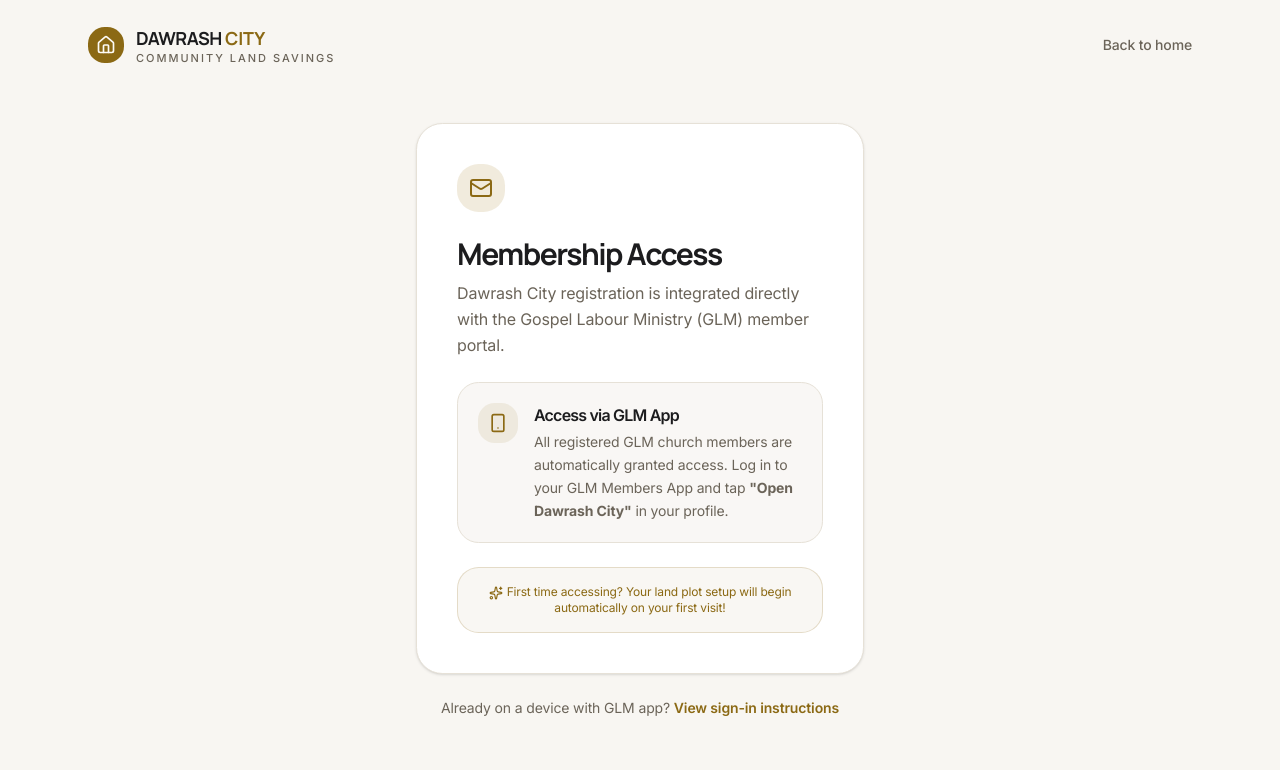
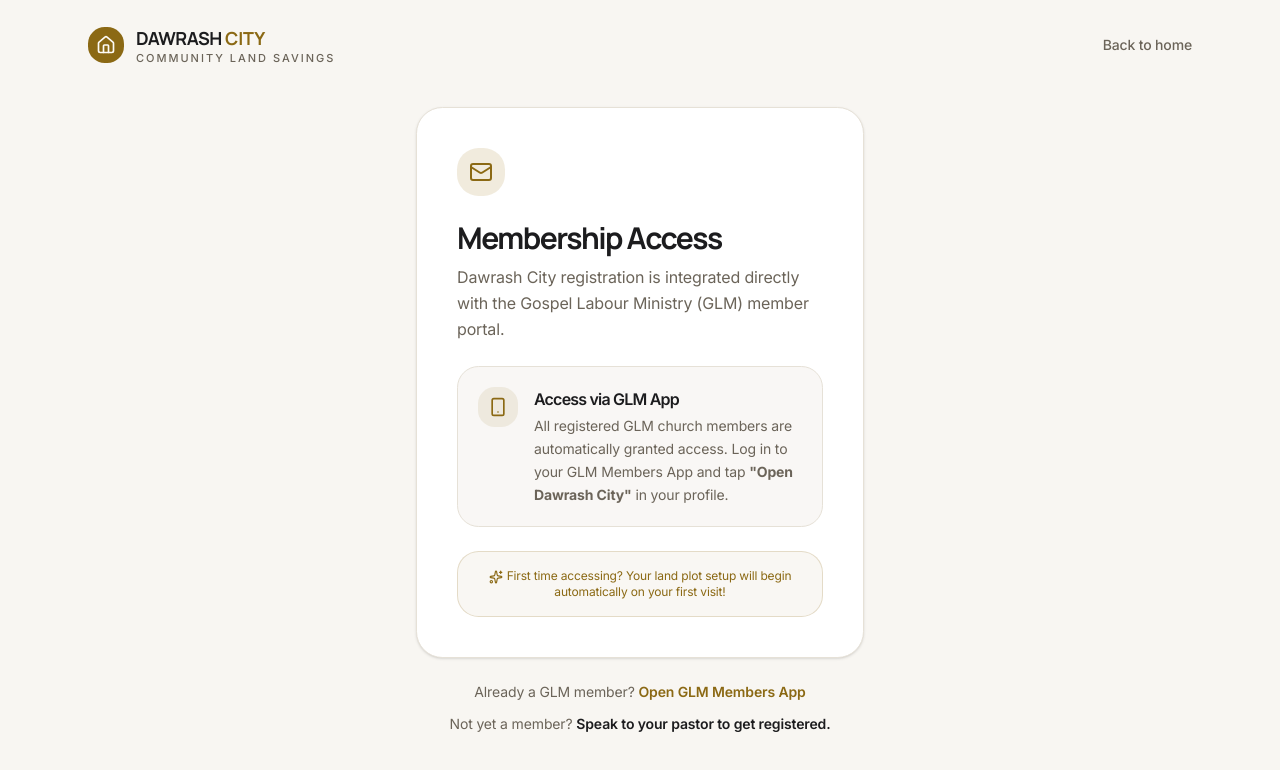
Before and after one commit to glmtechdev/Dawrash_City, a Next.js app: page /register in a window 1280 px wide. Shown: the top 770 px of the page. Built offline with nearby package versions, Linux system fonts and the light colour scheme.

Commit message:
added link to dawrash app

```diff
--- a/app/login/page.tsx
+++ b/app/login/page.tsx
@@ -92,8 +92,20 @@ function LoginForm() {
       </div>
 
       <p className="mt-6 text-center text-sm text-muted-foreground">
+        Already a GLM member?{' '}
+        <a
+          href="https://members-dbase.vercel.app"
+          target="_blank"
+          rel="noopener noreferrer"
+          className="font-semibold text-gold hover:underline"
+        >
+          Open GLM Members App
+        </a>
+      </p>
+
+      <p className="mt-3 text-center text-sm text-muted-foreground">
         Need assistance with your church membership?{' '}
-        <span className="font-semibold text-foreground">Contact support or your pastor.</span>
+        <span className="font-semibold text-foreground">Contact your pastor.</span>
       </p>
     </AuthShell>
   )
--- a/app/register/page.tsx
+++ b/app/register/page.tsx
@@ -1,6 +1,5 @@
 'use client'
 
-import Link from 'next/link'
 import { AuthShell } from '@/components/dawrash/auth-shell'
 import { Mail, Smartphone, Sparkles } from 'lucide-react'
 
@@ -37,10 +36,20 @@ export default function RegisterPage() {
       </div>
 
       <p className="mt-6 text-center text-sm text-muted-foreground">
-        Already on a device with GLM app?{' '}
-        <Link href="/login" className="font-semibold text-gold hover:underline">
-          View sign-in instructions
-        </Link>
+        Already a GLM member?{' '}
+        <a
+          href="https://members-dbase.vercel.app"
+          target="_blank"
+          rel="noopener noreferrer"
+          className="font-semibold text-gold hover:underline"
+        >
+          Open GLM Members App
+        </a>
+      </p>
+
+      <p className="mt-3 text-center text-sm text-muted-foreground">
+        Not yet a member?{' '}
+        <span className="font-semibold text-foreground">Speak to your pastor to get registered.</span>
       </p>
     </AuthShell>
   )
```
